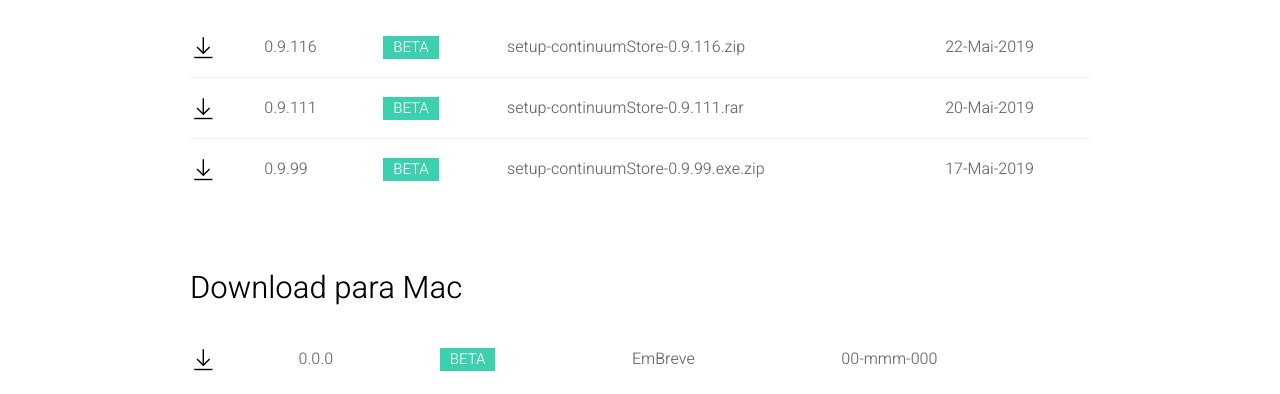
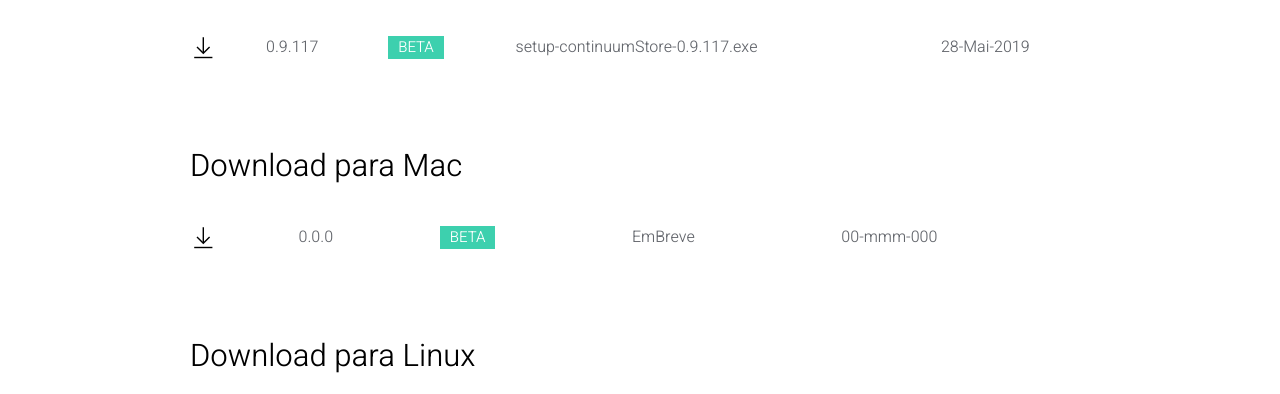
Before and after one commit to continuumtech/continuumtech.github.io, a plain HTML site: page download.html in a window 1280 px wide. Shown: the part 659-1053 px from the top of the page. Drawn offline with Linux system fonts and the light colour scheme.

Commit message:
atualizada versao

```diff
--- a/download.html
+++ b/download.html
@@ -62,25 +62,11 @@
                 <table class="uk-table uk-table-divider uk-table-middle uk-table-justify uk-table-responsive">
                     <tbody>
                         <tr>
-                            <td><a href="http://continuumtech.000webhostapp.com/instaladores/setup-continuumStore-0.9.116.zip"><pan data-uk-icon="icon: download; ratio: 1.4"></span></a></td>
-                            <td>0.9.116</td>
+                            <td><a href="http://continuumtech.000webhostapp.com/instaladores/setup-continuumStore-0.9.117.exe"><pan data-uk-icon="icon: download; ratio: 1.4"></span></a></td>
+                            <td>0.9.117</td>
                             <td><span class="uk-label">Beta</span></td>
-                            <td>setup-continuumStore-0.9.116.zip</td>
-                            <td>22-Mai-2019</td>
-                        </tr>
-                        <tr>
-                            <td><a href="http://continuumtech.000webhostapp.com/instaladores/setup-continuumStore-0.9.111.rar"><span data-uk-icon="icon: download; ratio: 1.4"></span></a></td>
-                            <td>0.9.111</td>
-                            <td><span class="uk-label">Beta</span></td>
-                            <td>setup-continuumStore-0.9.111.rar</td>
-                            <td>20-Mai-2019</td>
-                        </tr>
-                        <tr>
-                            <td><a href="http://continuumtech.000webhostapp.com/instaladores/setup-continuumStore-0.9.99.exe.zip"><span data-uk-icon="icon: download; ratio: 1.4"></span></a></td>
-                            <td>0.9.99</td>
-                            <td><span class="uk-label">Beta</span></td>
-                            <td>setup-continuumStore-0.9.99.exe.zip</td>
-                            <td>17-Mai-2019</td>
+                            <td>setup-continuumStore-0.9.117.exe</td>
+                            <td>28-Mai-2019</td>
                         </tr>
                     </tbody>
                 </table>
```
